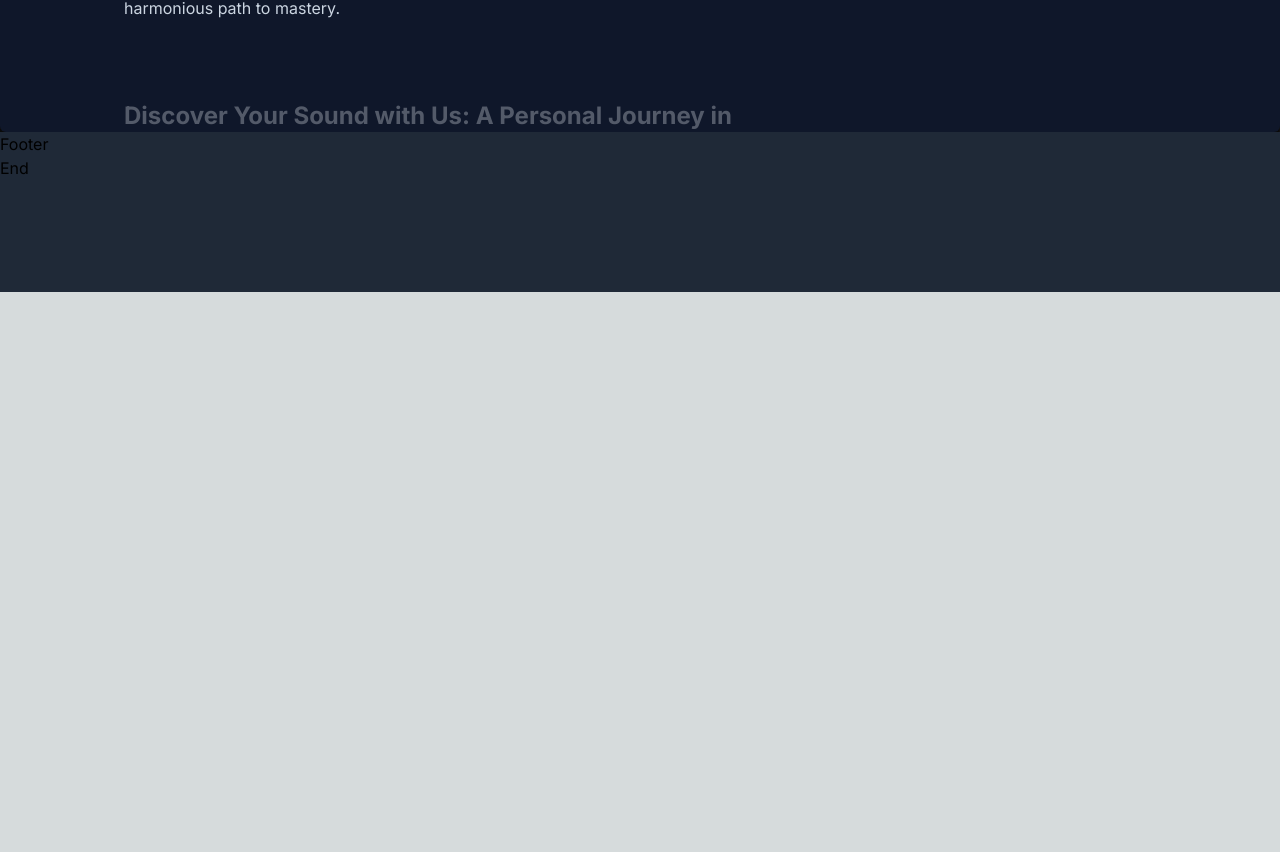
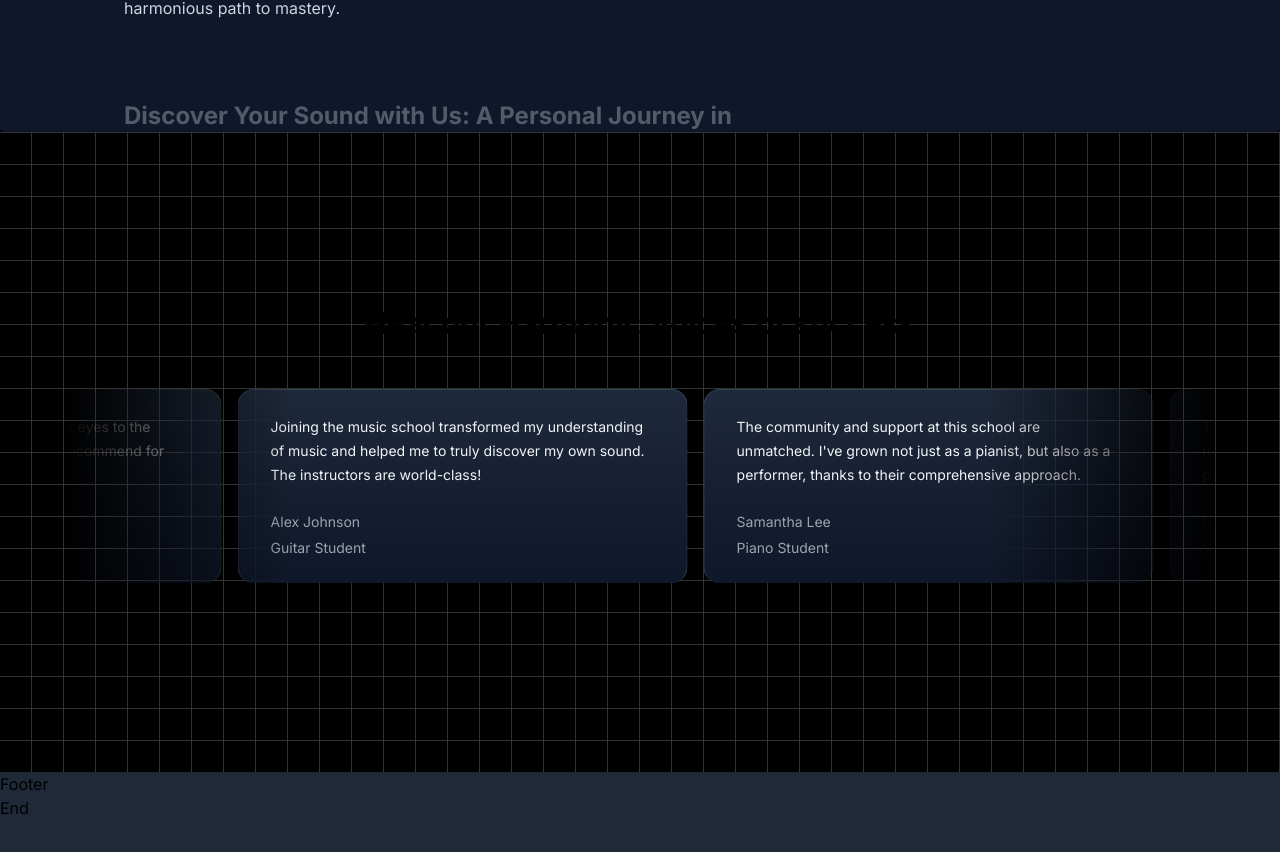
Before and after one commit to LearnXcodeXrepeat/music-academy-web, a Next.js app: page / in a window 1280 px wide. Shown: the part 1696-2548 px from the top of the page. Before the commit the page ends 1988 px from the top, so only its background shows below. Built offline with nearby package versions, Linux system fonts and the light colour scheme.

Commit message:
Add Music Testimonial Card

```diff
--- a/src/app/page.tsx
+++ b/src/app/page.tsx
@@ -1,5 +1,6 @@
 import { Card } from "@/components/Card";
 import HeroSection from "@/components/HeroSection";
+import MusicTestimonialCard from "@/components/MusicTestimonialCard";
 import WhyChooseUs from "@/components/WhyChooseUs";
 import Image from "next/image";
 export default function Home() {
@@ -8,6 +9,7 @@
       <HeroSection />
       <Card />
       <WhyChooseUs />
+      <MusicTestimonialCard />
     </main>
   );
 }
--- /dev/null
+++ b/src/components/MusicTestimonialCard.tsx
@@ -0,0 +1,56 @@
+"use client";
+
+import React, { useEffect, useState } from "react";
+import { InfiniteMovingCards } from "./ui/infinite-moving-cards";
+
+export default function MusicTestimonialCard() {
+  return (
+    <div className="h-[40rem] w-full  dark:bg-black dark:bg-grid-white/[0.2] relative flex flex-col items-center justify-center overflow-hidden">
+      <h2 className="text-3xl font-bold text-center mb-8 z-10">
+        Hear our Harmony: Voices of success
+      </h2>
+      <div className="flex justify-center w-full overflow-hidden px-4 sm:px-6 lg:px-8">
+        <div className="w-full max-w-6xl">
+          <InfiniteMovingCards
+            items={musicSchoolTestimonials}
+            direction="right"
+            speed="slow"
+          />
+        </div>
+      </div>
+    </div>
+  );
+}
+
+const musicSchoolTestimonials = [
+  {
+    quote:
+      "Joining the music school transformed my understanding of music and helped me to truly discover my own sound. The instructors are world-class!",
+    name: "Alex Johnson",
+    title: "Guitar Student",
+  },
+  {
+    quote:
+      "The community and support at this school are unmatched. I've grown not just as a pianist, but also as a performer, thanks to their comprehensive approach.",
+    name: "Samantha Lee",
+    title: "Piano Student",
+  },
+  {
+    quote:
+      "This school offered me the tools and confidence to take my singing to the next level. I'm endlessly grateful for the personalized coaching.",
+    name: "Michael Chen",
+    title: "Vocal Student",
+  },
+  {
+    quote:
+      "As a violinist, finding the right mentor can be challenging, but this school matched me with a teacher who truly understands my goals and challenges.",
+    name: "Emily Taylor",
+    title: "Violin Student",
+  },
+  {
+    quote:
+      "The production courses here opened my eyes to the intricacies of music production. Highly recommend for any aspiring producers!",
+    name: "Chris Morales",
+    title: "Music Production Student",
+  },
+];
--- /dev/null
+++ b/src/components/ui/infinite-moving-cards.tsx
@@ -0,0 +1,121 @@
+"use client";
+
+import { cn } from "@/utils/cn";
+import React, { useEffect, useState } from "react";
+
+export const InfiniteMovingCards = ({
+  items,
+  direction = "left",
+  speed = "fast",
+  pauseOnHover = true,
+  className,
+}: {
+  items: {
+    quote: string;
+    name: string;
+    title: string;
+  }[];
+  direction?: "left" | "right";
+  speed?: "fast" | "normal" | "slow";
+  pauseOnHover?: boolean;
+  className?: string;
+}) => {
+  const containerRef = React.useRef<HTMLDivElement>(null);
+  const scrollerRef = React.useRef<HTMLUListElement>(null);
+
+  useEffect(() => {
+    addAnimation();
+  }, []);
+  const [start, setStart] = useState(false);
+  function addAnimation() {
+    if (containerRef.current && scrollerRef.current) {
+      const scrollerContent = Array.from(scrollerRef.current.children);
+
+      scrollerContent.forEach((item) => {
+        const duplicatedItem = item.cloneNode(true);
+        if (scrollerRef.current) {
+          scrollerRef.current.appendChild(duplicatedItem);
+        }
+      });
+
+      getDirection();
+      getSpeed();
+      setStart(true);
+    }
+  }
+  const getDirection = () => {
+    if (containerRef.current) {
+      if (direction === "left") {
+        containerRef.current.style.setProperty(
+          "--animation-direction",
+          "forwards"
+        );
+      } else {
+        containerRef.current.style.setProperty(
+          "--animation-direction",
+          "reverse"
+        );
+      }
+    }
+  };
+  const getSpeed = () => {
+    if (containerRef.current) {
+      if (speed === "fast") {
+        containerRef.current.style.setProperty("--animation-duration", "20s");
+      } else if (speed === "normal") {
+        containerRef.current.style.setProperty("--animation-duration", "40s");
+      } else {
+        containerRef.current.style.setProperty("--animation-duration", "80s");
+      }
+    }
+  };
+  return (
+    <div
+      ref={containerRef}
+      className={cn(
+        "scroller relative z-20  max-w-7xl overflow-hidden  [mask-image:linear-gradient(to_right,transparent,white_20%,white_80%,transparent)]",
+        className
+      )}
+    >
+      <ul
+        ref={scrollerRef}
+        className={cn(
+          " flex min-w-full shrink-0 gap-4 py-4 w-max flex-nowrap",
+          start && "animate-scroll ",
+          pauseOnHover && "hover:[animation-play-state:paused]"
+        )}
+      >
+        {items.map((item, idx) => (
+          <li
+            className="w-[350px] max-w-full relative rounded-2xl border border-b-0 flex-shrink-0 border-slate-700 px-8 py-6 md:w-[450px]"
+            style={{
+              background:
+                "linear-gradient(180deg, var(--slate-800), var(--slate-900)",
+            }}
+            key={item.name}
+          >
+            <blockquote>
+              <div
+                aria-hidden="true"
+                className="user-select-none -z-1 pointer-events-none absolute -left-0.5 -top-0.5 h-[calc(100%_+_4px)] w-[calc(100%_+_4px)]"
+              ></div>
+              <span className=" relative z-20 text-sm leading-[1.6] text-gray-100 font-normal">
+                {item.quote}
+              </span>
+              <div className="relative z-20 mt-6 flex flex-row items-center">
+                <span className="flex flex-col gap-1">
+                  <span className=" text-sm leading-[1.6] text-gray-400 font-normal">
+                    {item.name}
+                  </span>
+                  <span className=" text-sm leading-[1.6] text-gray-400 font-normal">
+                    {item.title}
+                  </span>
+                </span>
+              </div>
+            </blockquote>
+          </li>
+        ))}
+      </ul>
+    </div>
+  );
+};
```
